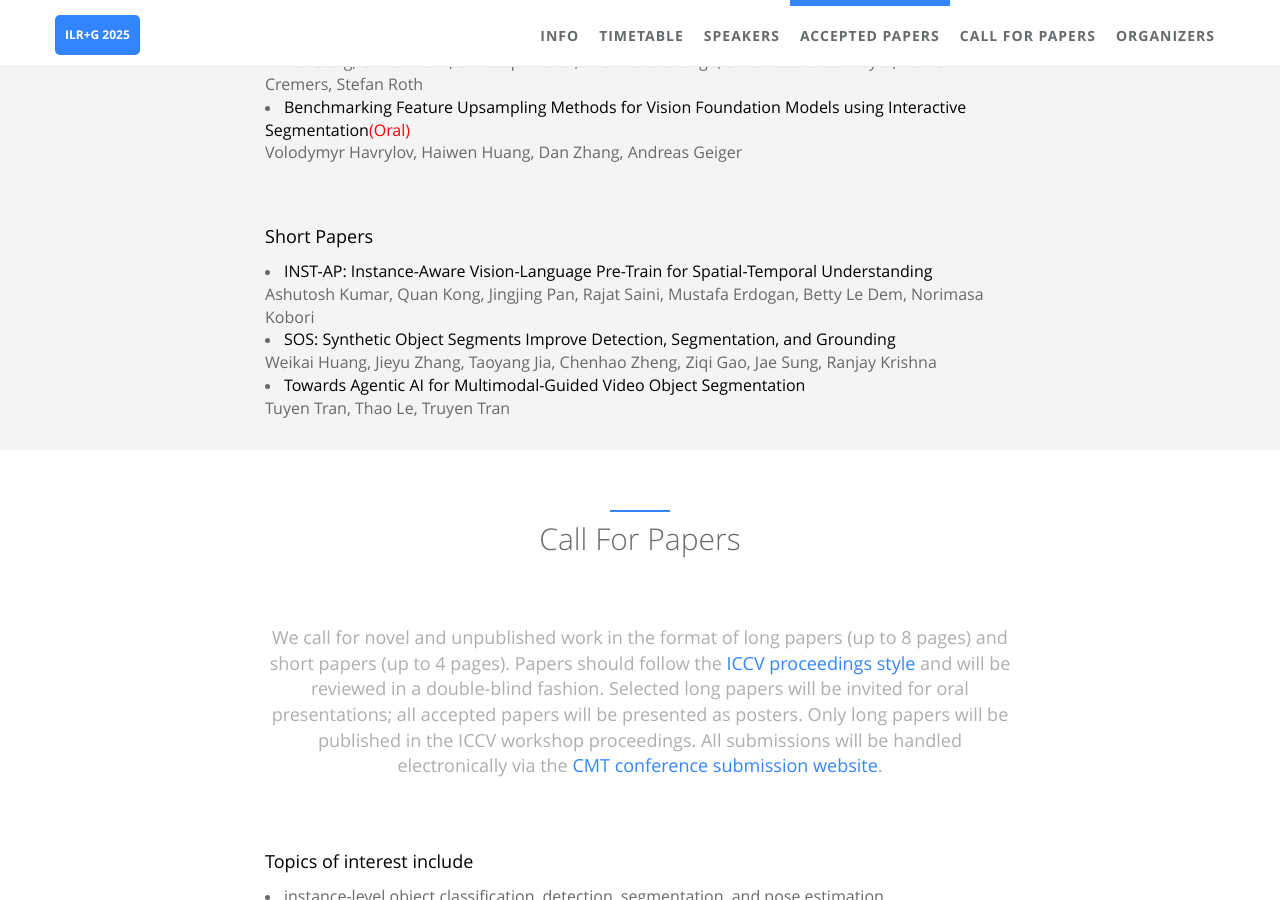
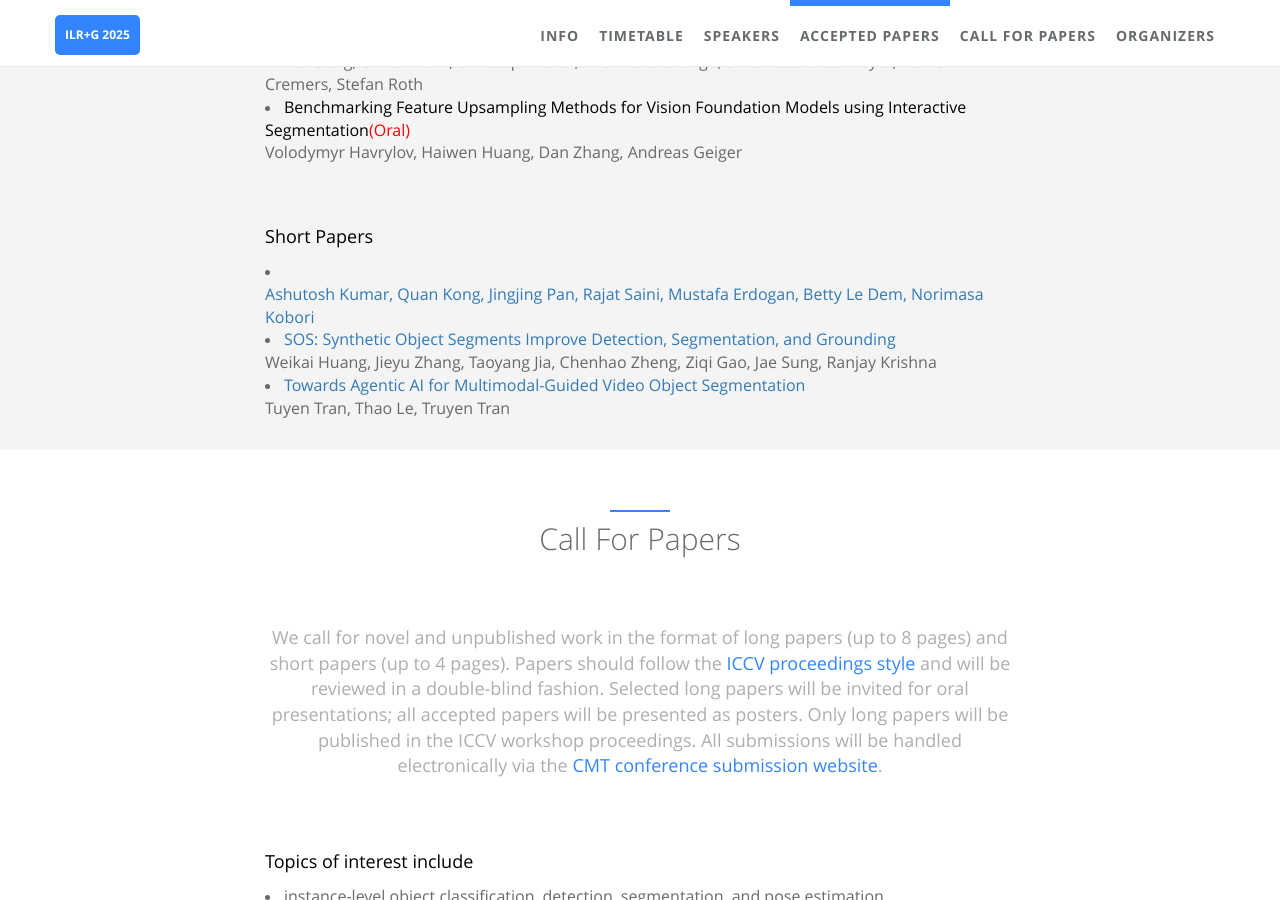
Before and after one commit to ilr-workshop/ICCVW2025, a Jekyll site: the page built from index.html, in a window 1280 px wide and 900 px high, scrolled down 2968 px. Built offline with Jekyll 4.4.1, drawn with Linux system fonts in a browser that asks for light colours.

Commit message:
Update accepted_papers.html

```diff
--- a/_includes/sections/accepted_papers.html
+++ b/_includes/sections/accepted_papers.html
@@ -16,11 +16,11 @@
          </div>
          <div class="col-lg-8 col-lg-offset-2 m-t-lg m-b-lg wow zoomIn">
             <p><font size="4px" color="#000000"><span data-i18n="about_me.des">  Short Papers </span></font></p>
-            <li><font size="3px" color="#000000">INST-AP: Instance-Aware Vision-Language Pre-Train for Spatial-Temporal Understanding </font><br>
+            <li><font size="3px" color="#000000"><a href="https://arxiv.org/pdf/2509.02545"><INST-AP: Instance-Aware Vision-Language Pre-Train for Spatial-Temporal Understanding</a></font><br>
 <font size="3px">Ashutosh Kumar, Quan Kong, Jingjing Pan, Rajat Saini, Mustafa Erdogan, Betty Le Dem, Norimasa Kobori</font></li>
-            <li><font size="3px" color="#000000">SOS: Synthetic Object Segments Improve Detection, Segmentation, and Grounding </font><br>
+            <li><font size="3px" color="#000000"><a href="https://arxiv.org/pdf/2505.02075">SOS: Synthetic Object Segments Improve Detection, Segmentation, and Grounding </a></font><br>
 <font size="3px">Weikai Huang, Jieyu Zhang, Taoyang Jia, Chenhao Zheng, Ziqi Gao, Jae Sung, Ranjay Krishna</font></li>
-            <li><font size="3px" color="#000000">Towards Agentic AI for Multimodal-Guided Video Object Segmentation </font><br>
+            <li><font size="3px" color="#000000"><a href="https://arxiv.org/pdf/2508.10572">Towards Agentic AI for Multimodal-Guided Video Object Segmentation </a></font><br>
 <font size="3px">Tuyen Tran, Thao Le, Truyen Tran</font></li>
         </div>
     </div>
```
